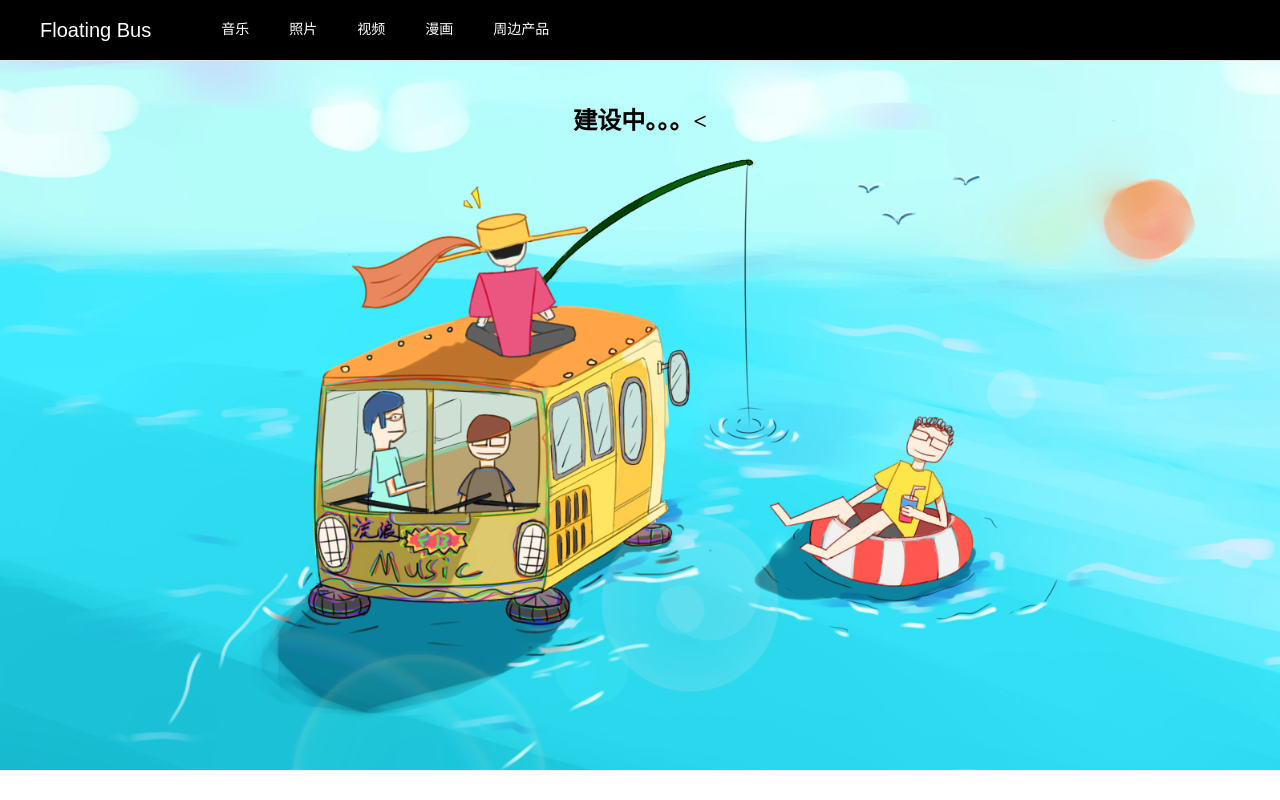
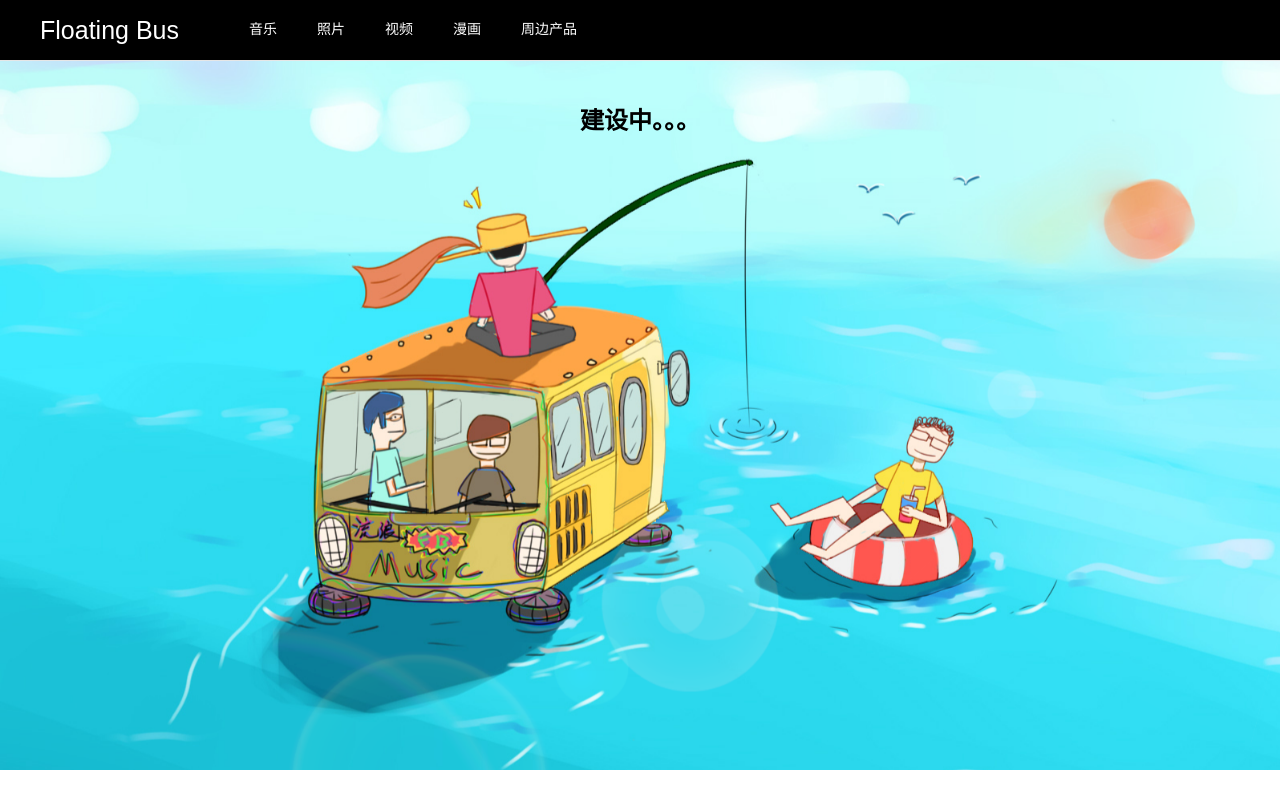
Before and after one commit to jareygu/band, a Vue app: page /music in a window 1280 px wide. Built offline with nearby package versions, Linux system fonts and the light colour scheme.

Commit message:
优化样式

```diff
--- a/src/views/MainView.vue
+++ b/src/views/MainView.vue
@@ -3,7 +3,7 @@
     <el-container>
       <el-header class="header">
         <el-menu class="menu" mode="horizontal" router>
-          <el-menu-item index="/" class="band" style="margin-left:20px">
+          <el-menu-item index="/" class="band" style="margin-left:20px;font-size:25px">
             <template slot="title">
               <div icon="el-icon-truck">Floating Bus</div>
             </template>
@@ -47,7 +47,7 @@ export default {
   background-size: 100%;
   background-attachment: fixed;
   background-position-y: 35px;
-
+  background-repeat: no-repeat;
 }
 .main-view .band {
   font-family: fantasy;
--- a/src/views/Music.vue
+++ b/src/views/Music.vue
@@ -1,6 +1,6 @@
 <template>
   <div id="music">
-    <h1>建设中。。。<</h1>
+    <h1>建设中。。。</h1>
   </div>
 </template>
 <script>
--- a/src/views/Product.vue
+++ b/src/views/Product.vue
@@ -1,6 +1,6 @@
 <template>
   <div id="product">
-    <h1>建设中。。。<</h1>
+    <h1>建设中。。。</h1>
   </div>
 </template>
 <script>
```
